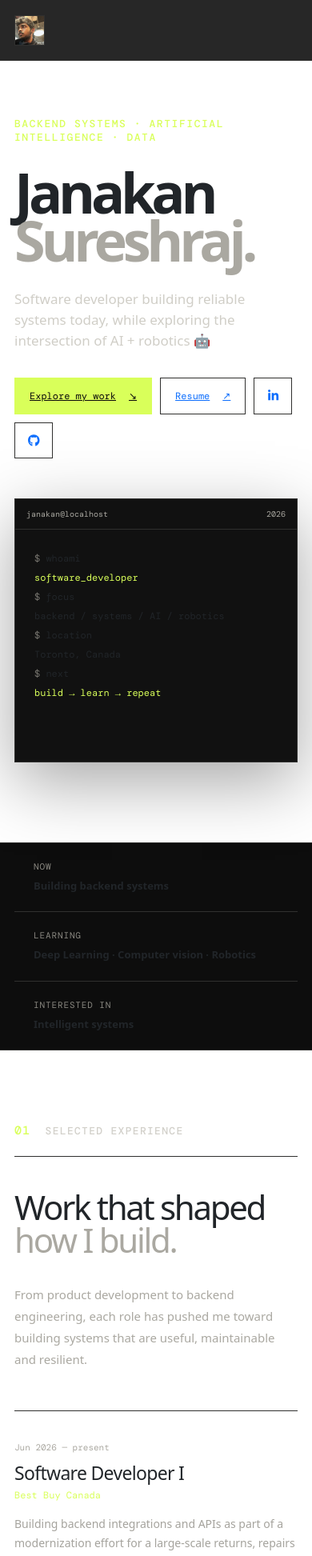
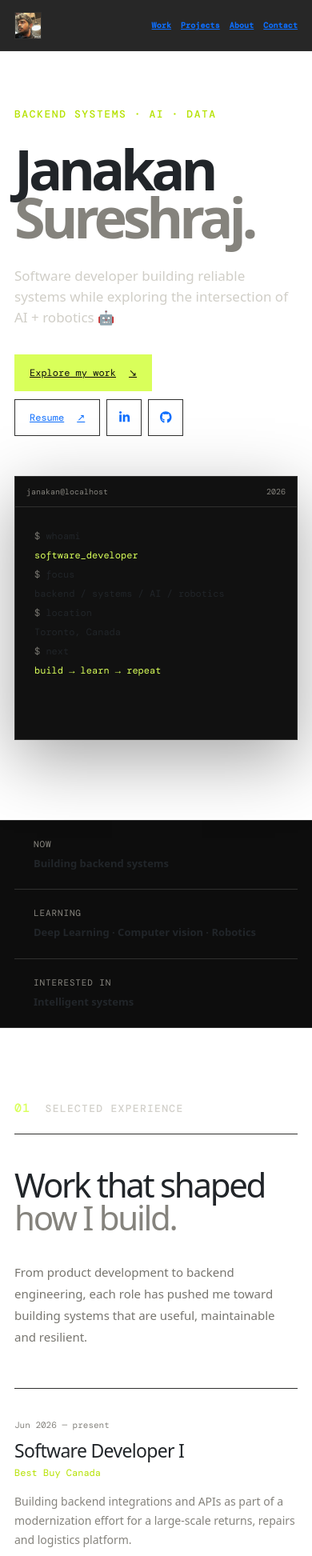
Before and after one commit to JanakanSureshraj/personal-website, a React (Vite) app: page / in a window 390 px wide. Shown: the top 1945 px of the page at 80% size. Built offline with nearby package versions, Linux system fonts and the light colour scheme.

Commit message:
design enhancements

```diff
--- a/src/App.css
+++ b/src/App.css
@@ -6,11 +6,12 @@
   --surface-2: #171717;
 
   --text: #f5f3ee;
-  --muted: #aaa8a1;
+  --muted: #85837d;
 
   --line: #30302f;
 
   --accent: #d9ff5a;
+  --accent-dark: #b5e200;
 
   --max: 1180px;
 }
@@ -62,7 +63,7 @@ button, a { -webkit-tap-highlight-color: transparent; }
 .hero { min-height: calc(100vh - 76px); display: grid; grid-template-columns: 1.35fr .65fr; gap: 80px; align-items: center; padding-top: 80px; padding-bottom: 100px; }
 .eyebrow, .mini-label, .section-label { font: 11px 'DM Mono', monospace; letter-spacing: .08em; }
 .eyebrow {
-  color: var(--accent);
+  color: var(--accent-dark);
   margin: 0 0 30px;
   font-size: clamp(13px, 1.2vw, 16px);
   font-weight: 500;
@@ -72,6 +73,11 @@ button, a { -webkit-tap-highlight-color: transparent; }
 em { font-style: normal; color: var(--muted); }
 .hero-lede { max-width: 610px; margin: 42px 0 32px; font-size: clamp(18px, 2vw, 24px); line-height: 1.55; color: #d0cec7; }
 .hero-actions { display: flex; gap: 10px; flex-wrap: wrap; }
+.hero-secondary-actions {
+  display: flex;
+  gap: 10px;
+  flex-wrap: nowrap;
+}
 .button { display: inline-flex; align-items: center; gap: 16px; padding: 14px 18px; border: 1px solid var(--line); font: 12px 'DM Mono', monospace; transition: .2s ease; }
 .button-social {
   width: 48px;
@@ -125,15 +131,14 @@ em { font-style: normal; color: var(--muted); }
 .section-label span:first-child { color: var(--accent); }
 .section-heading-row { display: grid; grid-template-columns: 1fr .65fr; gap: 80px; padding: 58px 0 70px; }
 .section-heading-row h2, .about-section h2, .trajectory h2, .contact-section h2 { font-size: clamp(42px, 6vw, 72px); line-height: .98; letter-spacing: -.055em; margin: 0; }
-.section-heading-row p, .about-copy p { color: var(--muted); line-height: 1.8; margin: 4px 0 0; font-size: 15px; }
-
+.section-heading-row p, .about-copy p { color: #77756f; line-height: 1.8; margin: 4px 0 0; font-size: 15px; }
 .experience-item { display: grid; grid-template-columns: 190px 1fr; gap: 40px; border-top: 1px solid var(--line); padding: 34px 0; }
 .experience-item:last-child { border-bottom: 1px solid var(--line); }
 .experience-period { font: 11px 'DM Mono', monospace; color: var(--muted); padding-top: 4px; }
 .experience-main { max-width: 760px; }
 .experience-main h3 { margin: 0; font-size: 23px; letter-spacing: -.03em; }
-.company { color: var(--accent) !important; margin: 6px 0 16px !important; font: 12px 'DM Mono', monospace !important; }
-.experience-main > p:not(.company) { color: #a5a39d; line-height: 1.7; max-width: 700px; margin: 0 0 18px; font-size: 14px; }
+.company { color: var(--accent-dark) !important; margin: 6px 0 16px !important; font: 12px 'DM Mono', monospace !important; }
+.experience-main > p:not(.company) { color: #85837d; line-height: 1.7; max-width: 700px; margin: 0 0 18px; font-size: 14px; }
 .tags { display: flex; gap: 7px; flex-wrap: wrap; }
 .tag { padding: 6px 8px; border: 1px solid #3a3a38; color:#aaa8a1; font: 10px 'DM Mono', monospace; }
 
@@ -162,7 +167,12 @@ em { font-style: normal; color: var(--muted); }
 
 .about-grid { display: grid; grid-template-columns: 1fr 1fr; gap: 100px; padding-top: 70px; }
 .about-copy { max-width: 600px; }
-.about-copy .large-copy { font-size: 20px; color: #c8c6bf; line-height: 1.65; margin-top: 0; }
+.about-copy .large-copy {
+  font-size: 20px;
+  color: #a09e97;
+  line-height: 1.65;
+  margin-top: 0;
+}
 .about-copy p + p { margin-top: 28px; }
 
 .skills-section { border-top: 1px solid var(--line); }
@@ -170,7 +180,10 @@ em { font-style: normal; color: var(--muted); }
 .skill-group { border-top: 1px solid var(--line); padding: 26px 0 34px; }
 .skill-group h3 { margin: 0 0 18px; font: 12px 'DM Mono', monospace; color: var(--accent); text-transform: uppercase; letter-spacing: .04em; }
 .skill-list { display: flex; gap: 9px; flex-wrap: wrap; }
-.skill-list span { font-size: 15px; color: #b3b1ab; }
+.skill-list span {
+  font-size: 15px;
+  color: #77756f;
+}
 .skill-list span:not(:last-child)::after { content: ' ·'; color: #4b4a46; margin-left: 9px; }
 
 .trajectory { padding-top: 0; padding-bottom: 130px; }
@@ -243,7 +256,7 @@ em { font-style: normal; color: var(--muted); }
   color: var(--accent);
 }
 
-.footer { border-top: 1px solid var(--line); min-height: 76px; display: grid; grid-template-columns: 1fr 1fr auto; align-items: center; color:#77756f; font: 10px 'DM Mono', monospace; }
+.footer { border-top: 1px solid var(--line); min-height: 76px; display: grid; grid-template-columns: 1fr 1fr auto; align-items: center; color:#77756f; font: 12px 'DM Mono', monospace; }
 .footer a { color: var(--muted); }
 
 @media (max-width: 850px) {
@@ -252,8 +265,13 @@ em { font-style: normal; color: var(--muted); }
     gap: 50px;
   }
   .topbar { grid-template-columns: 1fr auto; padding: 0 18px; }
-  .topbar nav { display: none; }
-  .status { font-size: 9px; }
+    .topbar nav {
+    display: flex;
+    justify-content: flex-end;
+    gap: 16px;
+    font-size: 11px;
+  }
+  .status { display: none; }
   .section-pad { width: min(calc(100% - 36px), var(--max)); }
   .hero { grid-template-columns: 1fr; gap: 50px; padding-top: 70px; }
   .hero-aside { max-width: 540px; }
@@ -262,6 +280,13 @@ em { font-style: normal; color: var(--muted); }
   .now-grid > div:last-child { border-bottom: 0; }
   .section-heading-row, .about-grid, .trajectory-card { grid-template-columns: 1fr; gap: 30px; }
   .section-heading-row { padding-top: 42px; padding-bottom: 50px; }
+  .section-heading-row p,
+  .about-copy p {
+    color: #77756f;
+    line-height: 1.8;
+    margin: 4px 0 0;
+    font-size: 15px;
+  }
   .experience-item { grid-template-columns: 1fr; gap: 12px; }
   .project-grid { grid-template-columns: 1fr; }
   .projects-section { padding-left: 18px; padding-right: 18px; }
@@ -271,7 +296,35 @@ em { font-style: normal; color: var(--muted); }
 }
 
 @media (max-width: 500px) {
+    .topbar {
+    height: 64px;
+  }
+
+  .topbar nav {
+    gap: 12px;
+    font-size: 10px;
+  }
+
+  .wordmark {
+    width: 34px;
+    height: 34px;
+  }
   .status { display: none; }
+  @media (max-width: 500px) {
+  .hero-actions {
+    flex-direction: column;
+    align-items: flex-start;
+  }
+
+  .hero-secondary-actions {
+    gap: 8px;
+  }
+
+  .button-social {
+    width: 44px;
+    padding: 12px;
+  }
+}
   .hero h1 { font-size: clamp(56px, 18vw, 88px); }
   .hero-lede { margin-top: 30px; font-size: 17px; }
   .content-section { padding-top: 90px; padding-bottom: 90px; }
--- a/src/App.jsx
+++ b/src/App.jsx
@@ -69,8 +69,7 @@ const projects = [
     description:
       "A WhatsApp-based AI agent that can answer questions, provide information and assist with tasks through natural language conversation.",
     tags: ["Python", "FastAPI", "OpenAI", "Twilio", "Numpy", "Hugging Face"],
-    github:
-      "https://github.com/JanakanSureshraj/WhatsApp-Agent-AI-Eng",
+    github: "https://github.com/JanakanSureshraj/WhatsApp-Agent-AI-Eng",
   },
   {
     number: "03",
@@ -179,16 +178,14 @@ function App() {
       <main id="top">
         <section className="hero section-pad">
           <div className="hero-copy">
-            <p className="eyebrow">
-              BACKEND SYSTEMS · ARTIFICIAL INTELLIGENCE · DATA
-            </p>
+            <p className="eyebrow">BACKEND SYSTEMS · AI · DATA</p>
             <h1>
               Janakan
               <br />
               <em>Sureshraj.</em>
             </h1>
             <p className="hero-lede">
-              Software developer building reliable systems today, while
+              Software developer building reliable systems while
               exploring the intersection of AI + robotics 🤖
             </p>
             <div className="hero-actions">
@@ -196,6 +193,7 @@ function App() {
                 Explore my work <span>↘</span>
               </a>
 
+              <div className="hero-secondary-actions">
                 <a
                   className="button button-ghost"
                   href="/Janakan-Resume.pdf"
@@ -224,6 +222,7 @@ function App() {
                 >
                   <FontAwesomeIcon icon={faGithub} />
                 </a>
+              </div>
             </div>
           </div>
           <div className="hero-aside" aria-label="Personal profile summary">
@@ -460,11 +459,7 @@ function App() {
                   GitHub <span>↗</span>
                 </a>
 
-                <a
-                  href="/Janakan-Resume.pdf"
-                  target="_blank"
-                  rel="noreferrer"
-                >
+                <a href="/Janakan-Resume.pdf" target="_blank" rel="noreferrer">
                   Resume <span>↗</span>
                 </a>
               </div>
```
Lines whose indentation alone changed are shown as unchanged.
